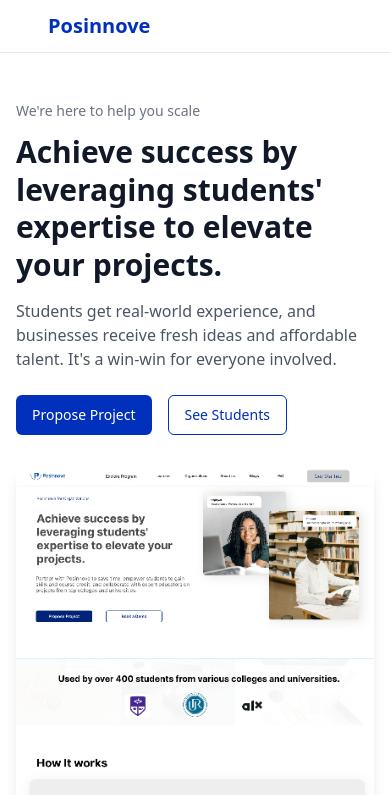
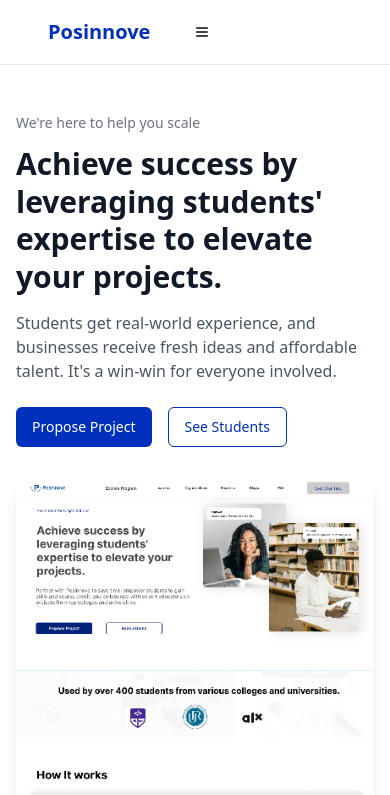
Before and after one commit to ByiringiroUrban/WISE-Academy-e-learning, a React (Vite) app: page / in a window 390 px wide. Shown: the top 795 px of the page. Built offline with nearby package versions, Linux system fonts and the light colour scheme.

Commit message:
Add mobile navigation button
Implement a button to open navigation elements on smaller screens.

```diff
--- a/src/components/Navbar.tsx
+++ b/src/components/Navbar.tsx
@@ -1,7 +1,8 @@
 
 import React from 'react';
 import { Button } from "@/components/ui/button";
-import { ChevronDown } from 'lucide-react';
+import { Menu, ChevronDown } from 'lucide-react';
+import { Sheet, SheetContent, SheetTrigger } from "@/components/ui/sheet";
 
 const Navbar = () => {
   return (
@@ -11,6 +12,31 @@ const Navbar = () => {
           <a href="/" className="flex items-center mr-8">
             <div className="text-primary font-bold text-xl">Posinnove</div>
           </a>
+
+          {/* Mobile Menu Button */}
+          <Sheet>
+            <SheetTrigger asChild className="md:hidden">
+              <Button variant="ghost" size="icon" className="mr-2">
+                <Menu className="h-5 w-5" />
+                <span className="sr-only">Toggle navigation menu</span>
+              </Button>
+            </SheetTrigger>
+            <SheetContent side="left" className="w-[80%] sm:w-[385px]">
+              <nav className="flex flex-col gap-4 mt-8">
+                <a href="#" className="flex items-center text-sm text-gray-600 hover:text-gray-900">
+                  Explore Program <ChevronDown className="ml-1 h-4 w-4" />
+                </a>
+                <a href="#" className="text-sm text-gray-600 hover:text-gray-900">About</a>
+                <a href="#" className="text-sm text-gray-600 hover:text-gray-900">Blog</a>
+                <a href="#" className="text-sm text-gray-600 hover:text-gray-900">Login</a>
+                <Button variant="outline" className="w-full border-primary text-primary hover:bg-primary hover:text-white">
+                  Get Started
+                </Button>
+              </nav>
+            </SheetContent>
+          </Sheet>
+
+          {/* Desktop Navigation */}
           <nav className="hidden md:flex space-x-6">
             <a href="#" className="flex items-center text-sm text-gray-600 hover:text-gray-900">
               Explore Program <ChevronDown className="ml-1 h-4 w-4" />
```
